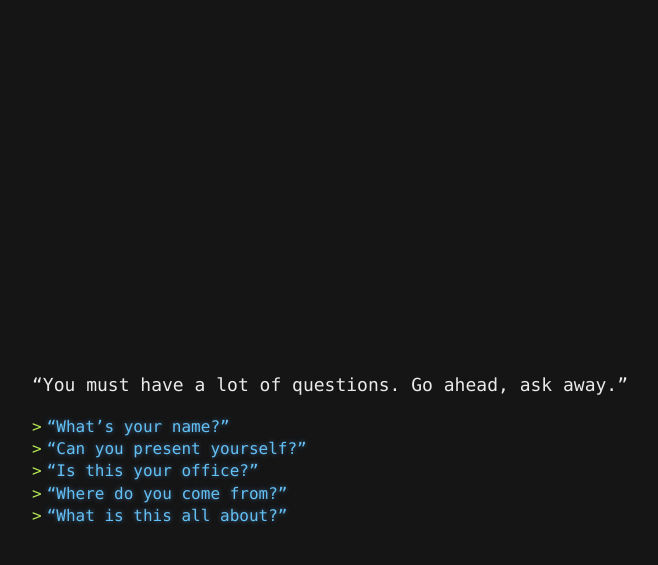
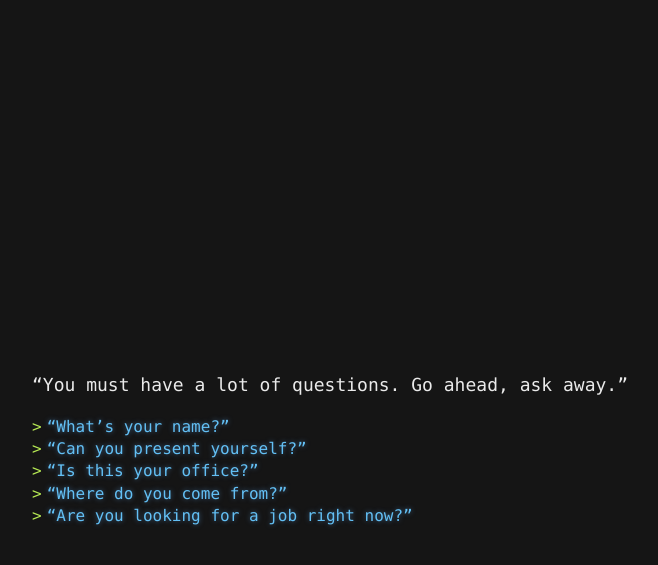
Before and after one commit to yvesgurcan/adventure, a Jekyll site: the page built from questions.md, in a window 1280 px wide. Shown: the top 565 px of the page, without its empty margins (310-968 px from the left). Built offline with Jekyll 4.4.1, drawn with Linux system fonts in a browser that asks for light colours; our own code applies the rules of GitHub Pages for plain Markdown files.

Commit message:
Update questions.md

```diff
--- a/questions.md
+++ b/questions.md
@@ -4,4 +4,4 @@
 - ["Can you present yourself?"](job.md)
 - ["Is this your office?"](where.md)
 - ["Where do you come from?"](french.md)
-- ["What is this all about?"](about.md)
+- ["Are you looking for a job right now?"](looking.md)
```
